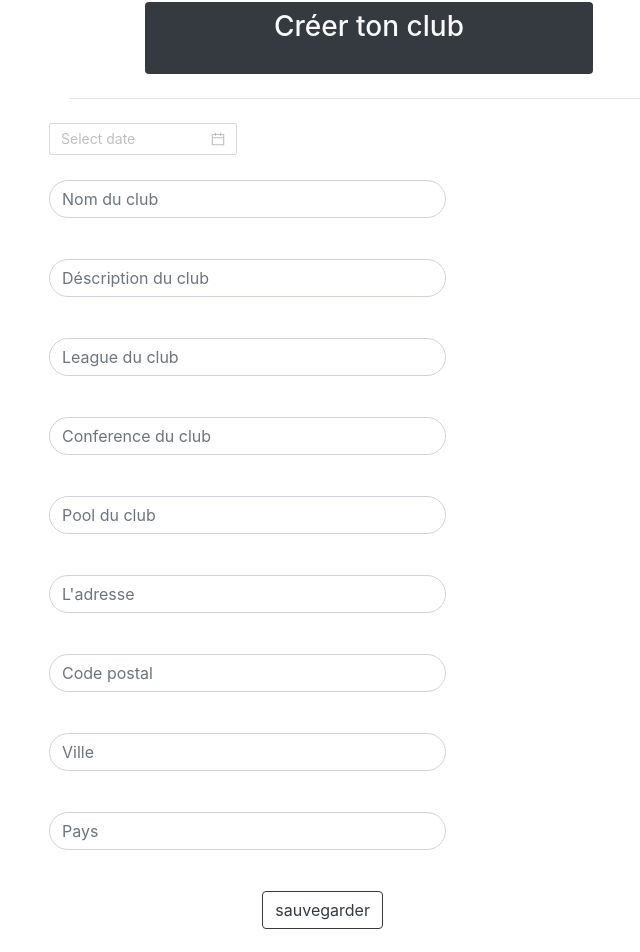
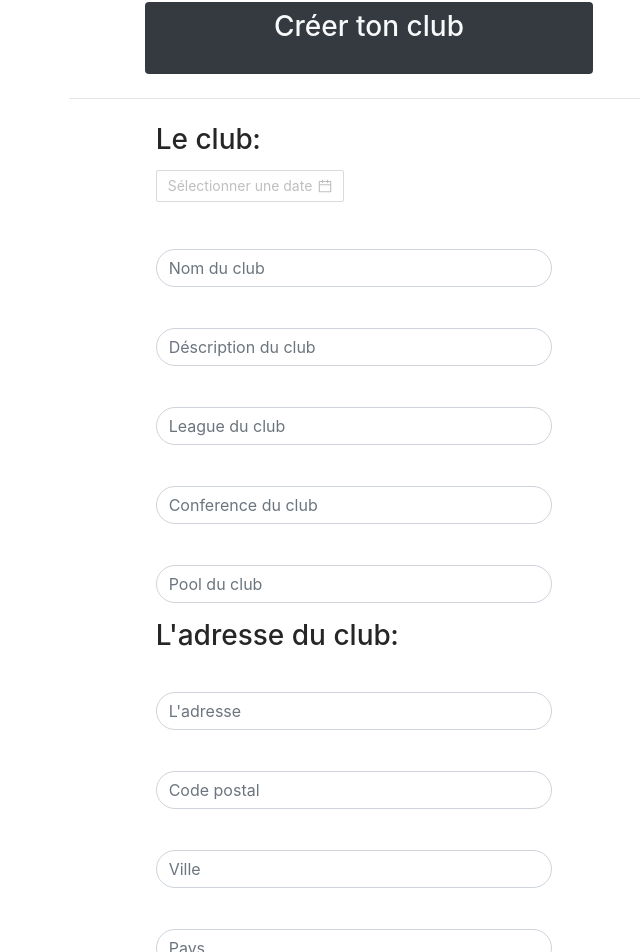
Before and after one commit to mariannehbt/Franchyz, a React (Create React App) app: page /create-club in a window 1280 px wide. Shown: the part 138-1090 px from the top of the page, without its empty margins (271-911 px from the left). Built offline with nearby package versions, Linux system fonts and the light colour scheme; what webfontloader would draw is missing.

Commit message:
antd in french

```diff
--- a/src/components/formClub.jsx
+++ b/src/components/formClub.jsx
@@ -2,6 +2,8 @@ import React, { useState } from "react";
 import { DatePicker, Col, Row } from "antd";
 import "../styles/app.scss";
 import * as API from "services/clubsAPI";
+import { ConfigProvider } from "antd";
+import frFR from "antd/es/locale/fr_FR";
 
 const FormClub = () => {
 	const [CreationDate, setCreationDate] = useState("");
@@ -54,17 +56,21 @@ const FormClub = () => {
 	}
 
 	return (
+		<ConfigProvider locale={frFR}>
 			<div>
 				<Row>
-				<Col span={6} offset={6}>
+					<Col span={8} offset={8}>
+						<h3>Le club:</h3>
 						<DatePicker onChange={onChange2} />
 						{CreationDate !== "" && (
-						<p style={{ marginTop: "25px" }}>Date de création club: {CreationDate}</p>
+							<h6 style={{ marginTop: "25px" }}>Date création club: {CreationDate}</h6>
 						)}
 					</Col>
 				</Row>
+				<br />
+
 				<Row>
-				<Col span={8} offset={6}>
+					<Col span={8} offset={8}>
 						<div className="form-group row col-12">
 							<label htmlFor="email"></label>
 							<input
@@ -130,6 +136,7 @@ const FormClub = () => {
 								value={Pool}
 							/>
 						</div>
+						<h3>L'adresse du club:</h3>
 						<div className="form-group row col-12">
 							<label htmlFor="email"></label>
 							<input
@@ -184,10 +191,10 @@ const FormClub = () => {
 				</Row>
 
 				<Row>
-				<Col span={3} offset={10}>
+					<Col span={5} offset={11}>
 						<button
 							type="submit"
-						className="btn btn-outline-dark"
+							className="btn btn-outline-danger"
 							style={{ marginTop: "25px", marginBottom: "25px" }}
 							onClick={onSubmit}
 						>
@@ -196,6 +203,7 @@ const FormClub = () => {
 					</Col>
 				</Row>
 			</div>
+		</ConfigProvider>
 	);
 };
 
```
Lines whose indentation alone changed are shown as unchanged.
